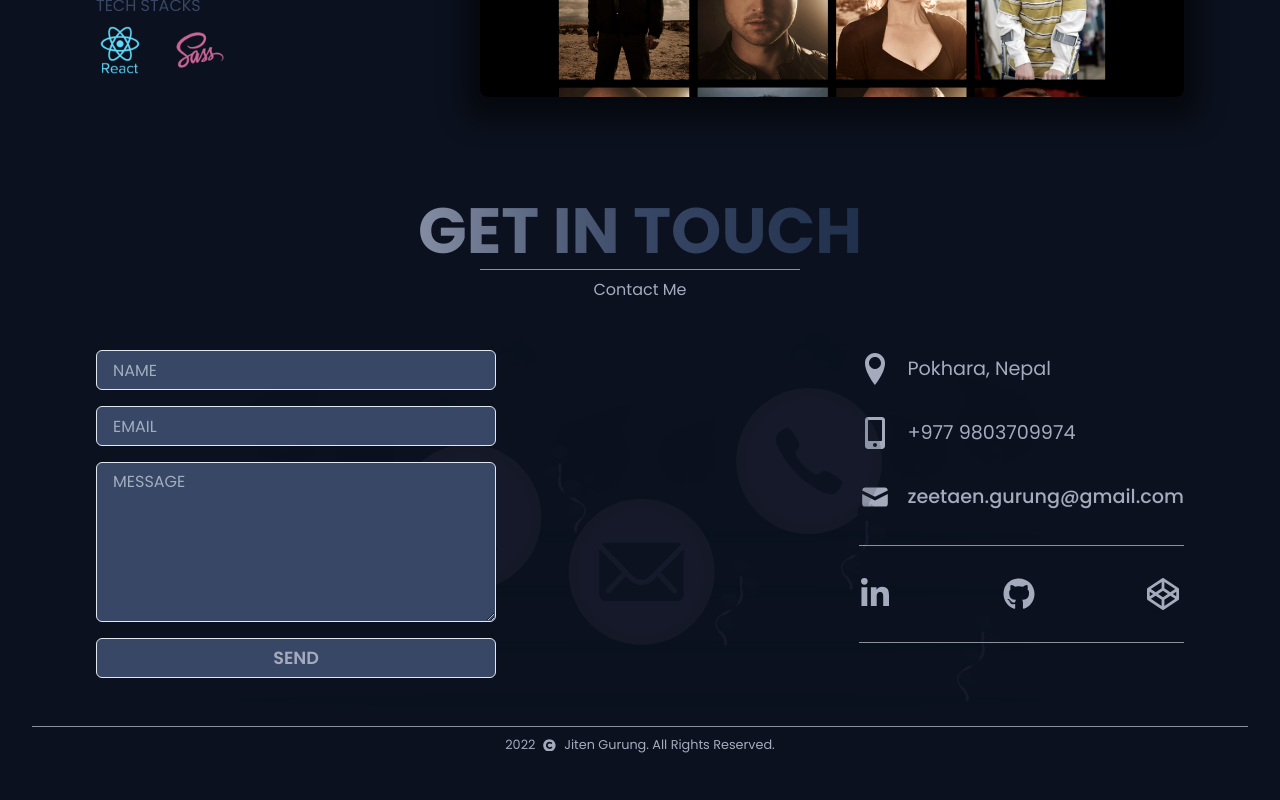
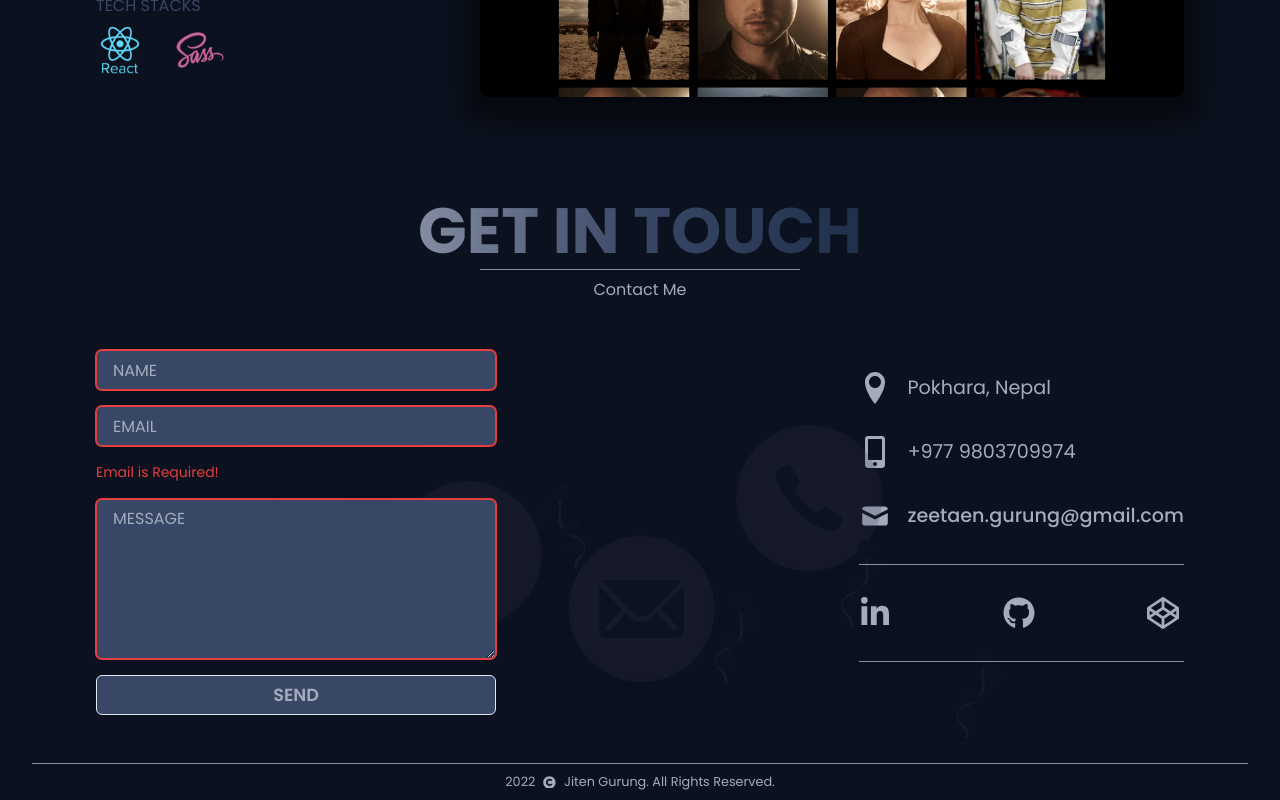
Before and after one commit to zeetaengrg/portfolio, a Next.js app: page / in a window 1280 px wide. Shown: the part 2683-3483 px from the top of the page. Before the commit the page ends 3446 px from the top, so only its background shows below. Built offline with nearby package versions, Linux system fonts and the light colour scheme.

Commit message:
feat: eventHandler added

```diff
--- a/components/Contacts.jsx
+++ b/components/Contacts.jsx
@@ -1,39 +1,58 @@
-import { Heading, Divider, Center, FormControl, Input, Textarea, FormErrorMessage, Flex, Button, Text, Stack, Link, Image, useMediaQuery} from "@chakra-ui/react";
+import {
+    Heading,
+    Divider,
+    Center,
+    FormControl,
+    Input,
+    Textarea,
+    FormErrorMessage,
+    FormHelperText,
+    Flex,
+    Button,
+    Text,
+    Stack,
+    Link,
+    Image
+} from "@chakra-ui/react";
 import { useState } from "react";
 import { ImLocation } from "react-icons/im";
 import { FaMobileAlt, FaLinkedinIn, FaGithub, FaCodepen } from "react-icons/fa";
 import { HiMail } from "react-icons/hi";
 
 const Contacts = () => {
-
     const [input, setInput] = useState("");
-
-    // const [values, setValues] = useState({
-    //     name: "",
-    //     email: "",
-    //     message: "",
-    // });
 
     const [name, setName] = useState("");
     const [email, setEmail] = useState("");
     const [message, setMessage] = useState("");
-
-    // const handleChange = e => {
-    //     setValues({
-    //         ...values,
-    //         [e.target.name]: e.target.value,
-    //     });
-    // }
+    const [error, setError] = useState("");
 
     const handleInputChange = (e) => {
         setInput(e.target.value);
+    };
+
+    const handleNameChange = (e) => {
+        setName(e.target.value);
+    }
+
+    const handleEmailChange = e => {
+        setEmail(e.target.value);
+    }
+
+    const handleMessageChange = e => {
+        setMessage(e.target.value);
     }
 
     const isError = input === "";
 
     const handleSubmit = (e) => {
         e.preventDefault();
-    }
+        setInput("");
+        setName("");
+        setEmail("");
+        setMessage("");
+        setError(isError);
+    };
 
     const btnStyle = {
         fontSize: "1.1rem",
@@ -118,14 +137,12 @@ const Contacts = () => {
                 justifyContent="center"
                 direction={{ base: "column", md: "row" }}
             >
-                <FormControl
-                    mt="2rem"
-                    onSubmit={handleSubmit}
-                >
+                <FormControl mt="2rem" isInvalid={isError}>
                     <Stack
                         spacing="4"
                         alignItems={{ base: "center", md: "flex-start" }}
                     >
+
                         <Input
                             placeholder="NAME"
                             name="name"
@@ -134,8 +151,7 @@ const Contacts = () => {
                             width={{ base: "23rem", md: "25rem" }}
                             bgColor="#384765"
                             color="#a5abbd"
-                            // value={values[input.name]}
-                            // onChange={handleChange}
+                            onChange={handleNameChange}
                             isRequired
                         />
                         <Input
@@ -143,16 +159,21 @@ const Contacts = () => {
                             name="email"
                             id="email"
                             type="email"
-                            // value={values[input.name]}
-                            // onChange={handleChange}
+                            // value={input}
+                            onChange={handleEmailChange}
                             width={{ base: "23rem", md: "25rem" }}
                             bgColor="#384765"
                             color="#a5abbd"
                             isRequired
                         />
-                        {isError && (
+                        {!isError ? (
+                            <FormHelperText>
+                                Please enter your email so that I can contact
+                                you!
+                            </FormHelperText>
+                        ) : (
                             <FormErrorMessage>
-                                Please enter your email!
+                                Email is Required!
                             </FormErrorMessage>
                         )}
                         <Textarea
@@ -163,8 +184,7 @@ const Contacts = () => {
                             height="10rem"
                             bgColor="#384765"
                             color="#a5abbd"
-                            // value={values[input.name]}
-                            // onChange={handleChange}
+                            onChange={handleMessageChange}
                             isRequired
                         />
                     </Stack>
@@ -177,6 +197,7 @@ const Contacts = () => {
                             variant="outline"
                             sx={btnStyle}
                             type="submit"
+                            onClick={handleSubmit}
                         >
                             Send
                         </Button>
```
